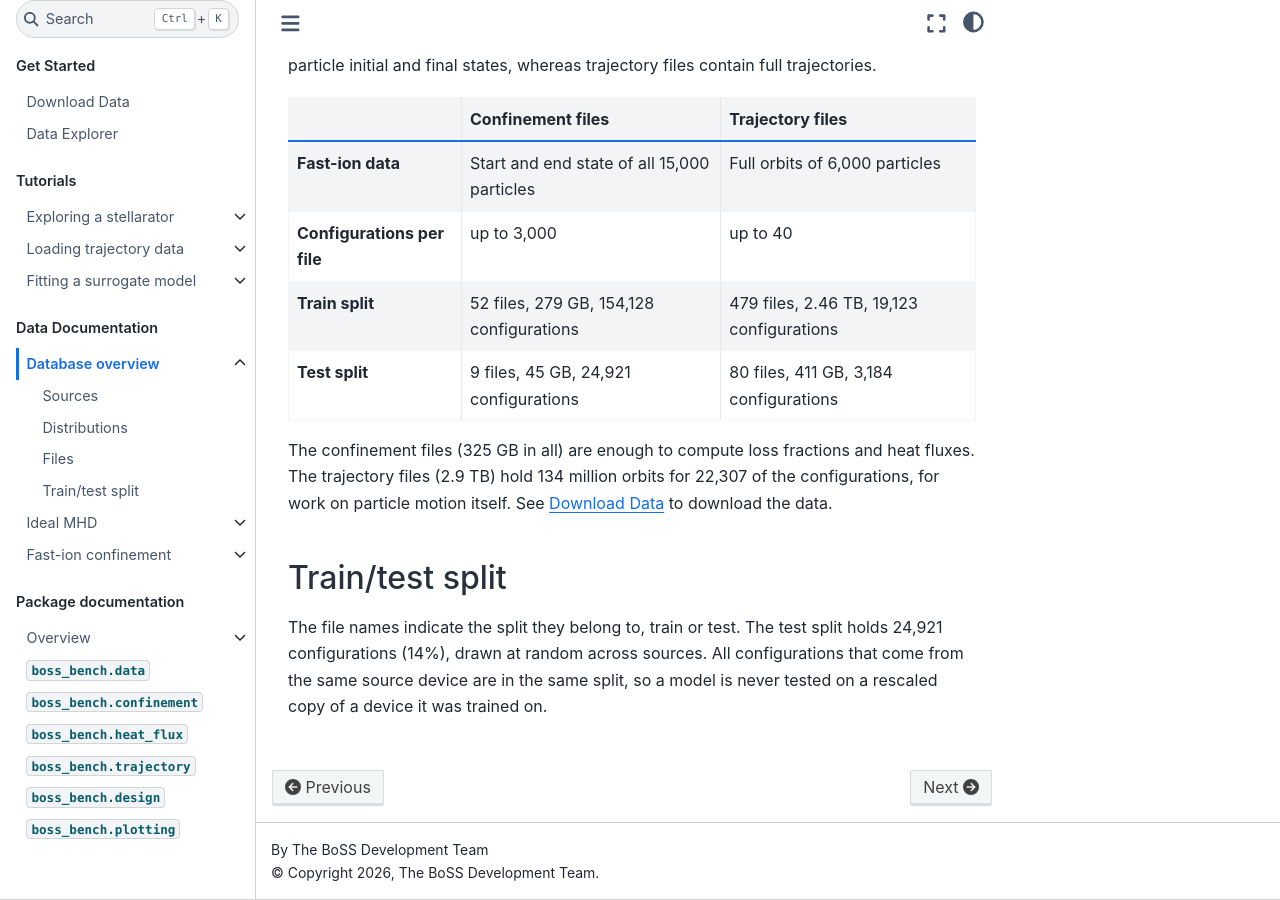
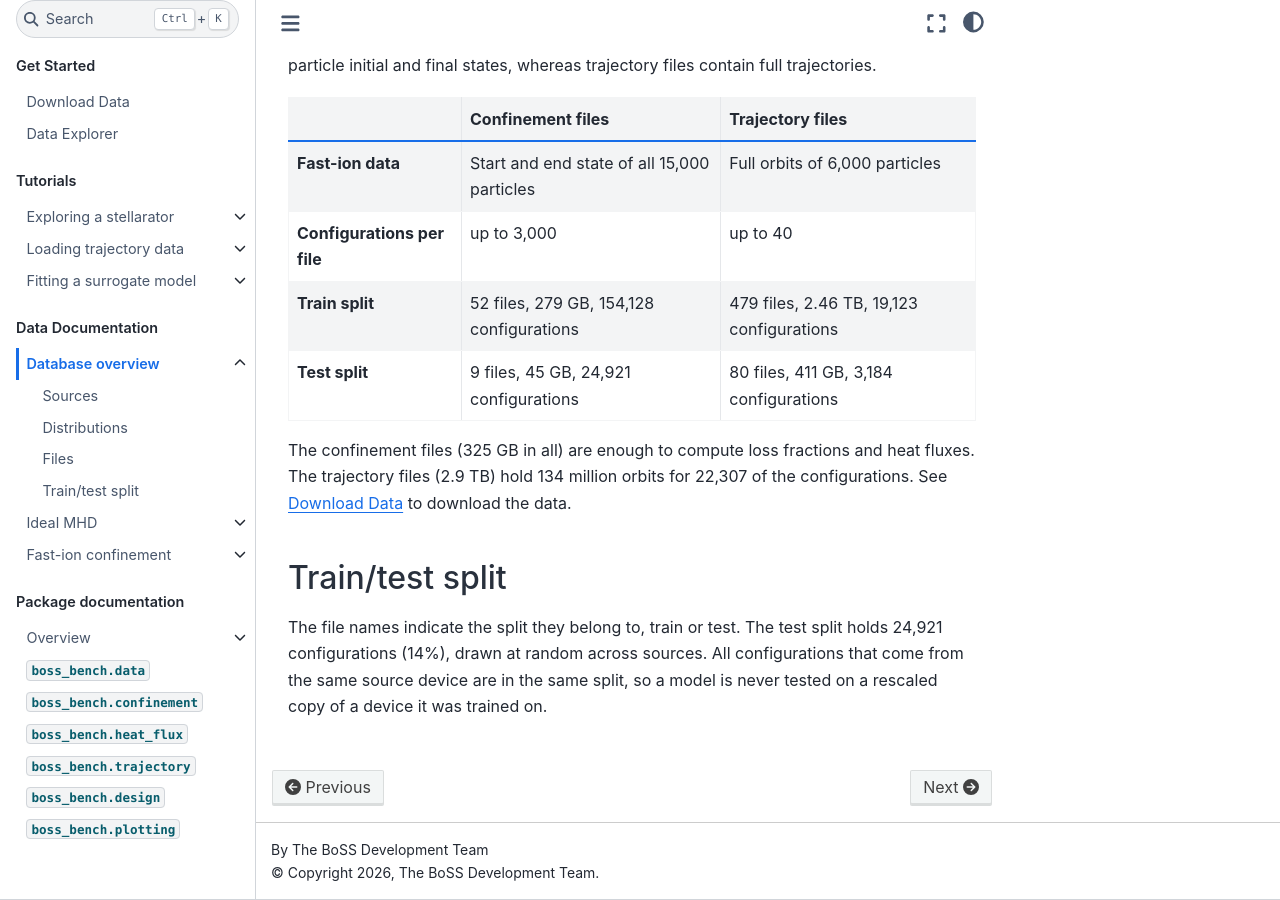
Before and after one commit to mishapadidar/boss_website, a Sphinx documentation site: the page built from docs/data/overview.md, in a window 1280 px wide and 900 px high, scrolled down 2501 px. Built offline with Sphinx 7.4.7 and the Sphinx Book theme 1.1.4, drawn with Linux system fonts in a browser that asks for light colours.

Commit message:
Database overview: drop a phrase
Co-Authored-By: Claude Opus 5.5 (1M context) <noreply@anthropic.com>

```diff
--- a/docs/data/overview.md
+++ b/docs/data/overview.md
@@ -105,7 +105,7 @@ files contain full trajectories.
 
 The confinement files (325 GB in all) are enough to compute loss fractions
 and heat fluxes. The trajectory files (2.9 TB) hold 134 million orbits for
-22,307 of the configurations, for work on particle motion itself. See
+22,307 of the configurations. See
 [Download Data](../download.md) to download the data.
 
 ## Train/test split
```
